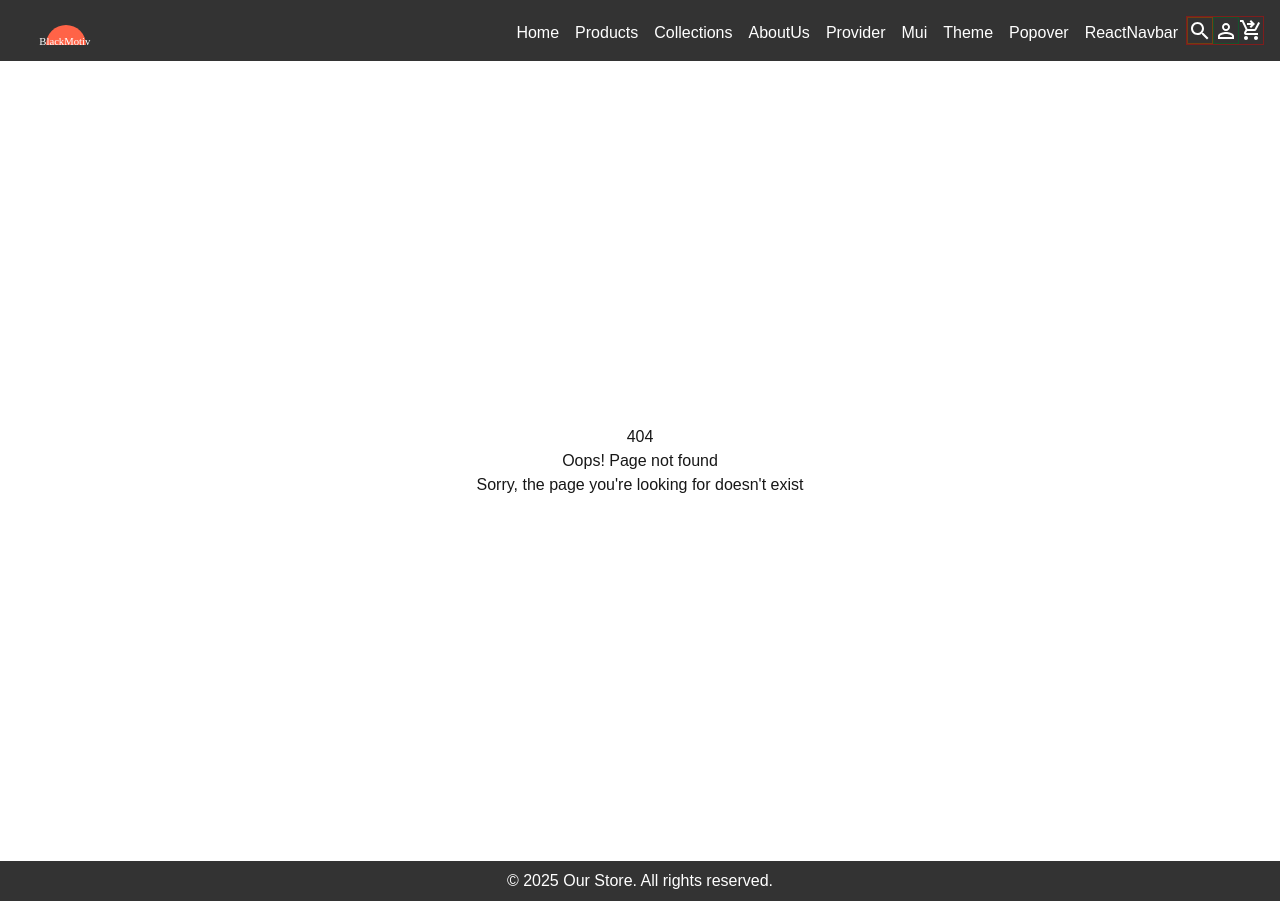
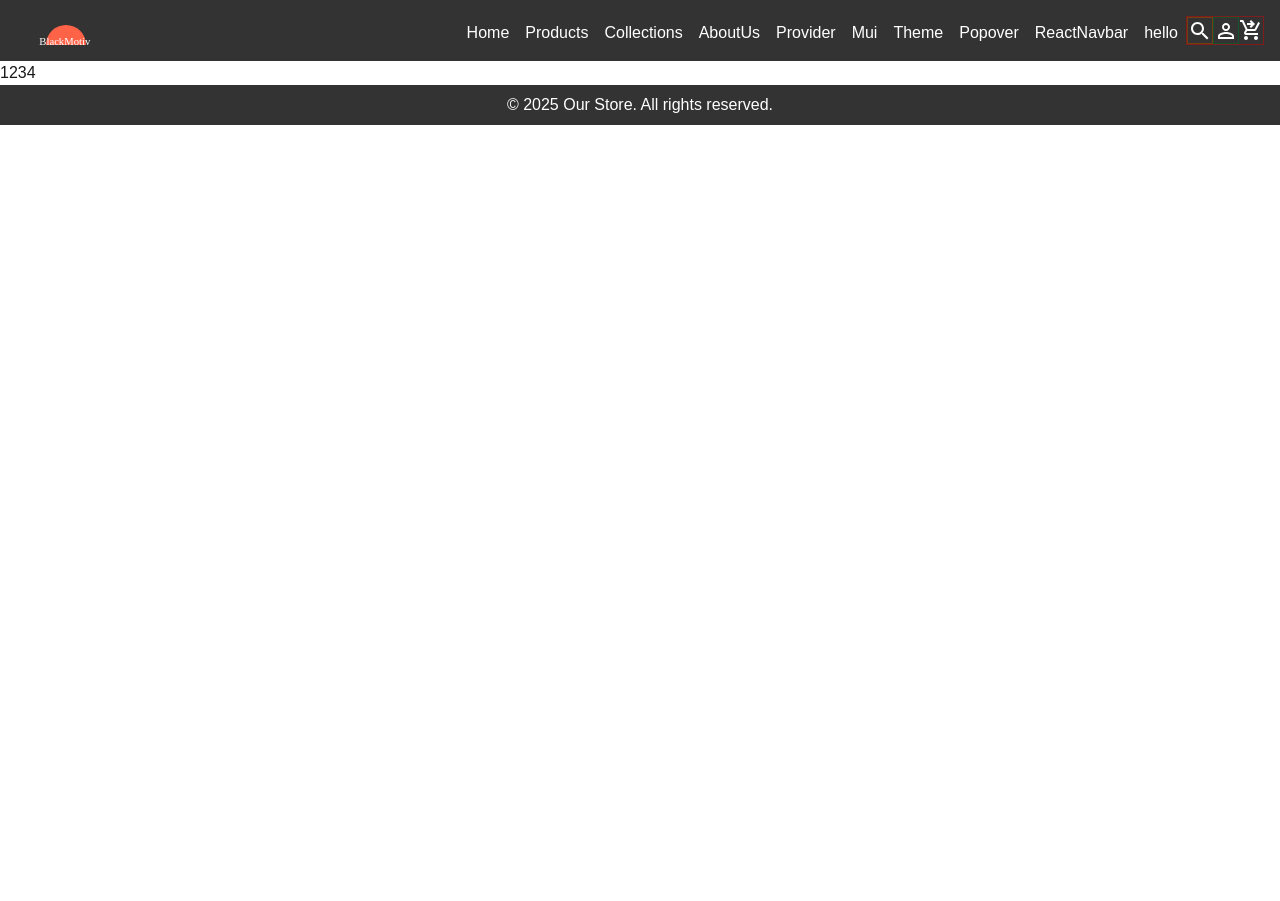
Before and after one commit to changnam/nextjs-headless, a Next.js app: page /hello in a window 1280 px wide. Before the commit this address had no page. After the commit the page ends 800 px from the top, so only its background shows below. Built offline with nearby package versions, Linux system fonts and the light colour scheme.

Commit message:
hook order 오류 해결 및 api test /api/hello/[id] endpoint 추가

```diff
--- /dev/null
+++ b/app/api/hello/[id]/route.js
@@ -0,0 +1,3 @@
+export async function GET(request, {params}){
+    return Response.json({postId: params.id});
+ }
--- /dev/null
+++ b/app/hello/page.jsx
@@ -0,0 +1,16 @@
+'use client';
+
+import { useState, useEffect } from "react";
+
+export default function Page(){
+    const [postId, setPostId] = useState("");
+
+    useEffect(() => {
+      fetch("/api/hello/1234")
+        .then((res) => res.json())
+        .then((data) => setPostId(data.postId));
+    }, []);
+
+    return <h1> {postId} </h1>
+
+}
--- a/app/provider/page.jsx
+++ b/app/provider/page.jsx
@@ -17,9 +17,6 @@ function Aside() {
 function App() {
   const {globalContext, decrementCounter, incrementCounter, user, loading, error } = useGlobalContext();
 
-  if (loading) return <p>Loading user...</p>;
-  if (error) return <p>Error: {error}</p>;
-
   useEffect(() => {
     if (globalContext.total == 0) {
       // console.log("globalContext", globalContext);
@@ -28,6 +25,9 @@ function App() {
     }
   }, []); // Runs only once after the initial render
 
+
+  if (loading) return <p>Loading user...</p>;
+  if (error) return <p>Error: {error}</p>;
 
   return (
     <AsideProvider>
--- a/components/Navbar.jsx
+++ b/components/Navbar.jsx
@@ -86,6 +86,7 @@ export default function Navbar() {
           <Link href="/popover" >Popover</Link>
           <Link href="/navbar" >ReactNavbar</Link>
           <Link href="/headless-ui" className="hidden">HeadlessUI</Link>
+          <Link href="/hello">hello</Link>
         </div>
       </div>
       <div className="flex flex-none ml-2 border border-red-900">
```
